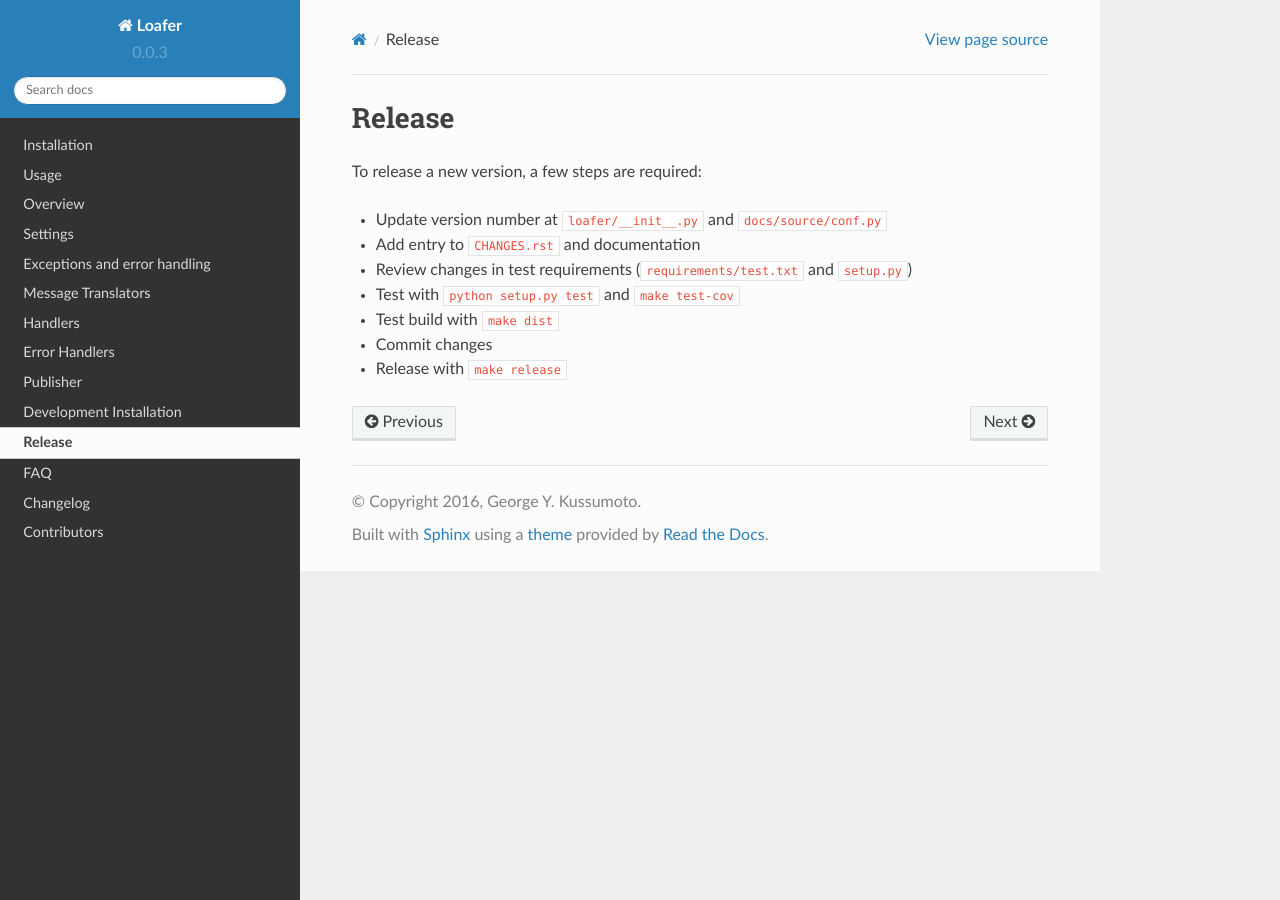
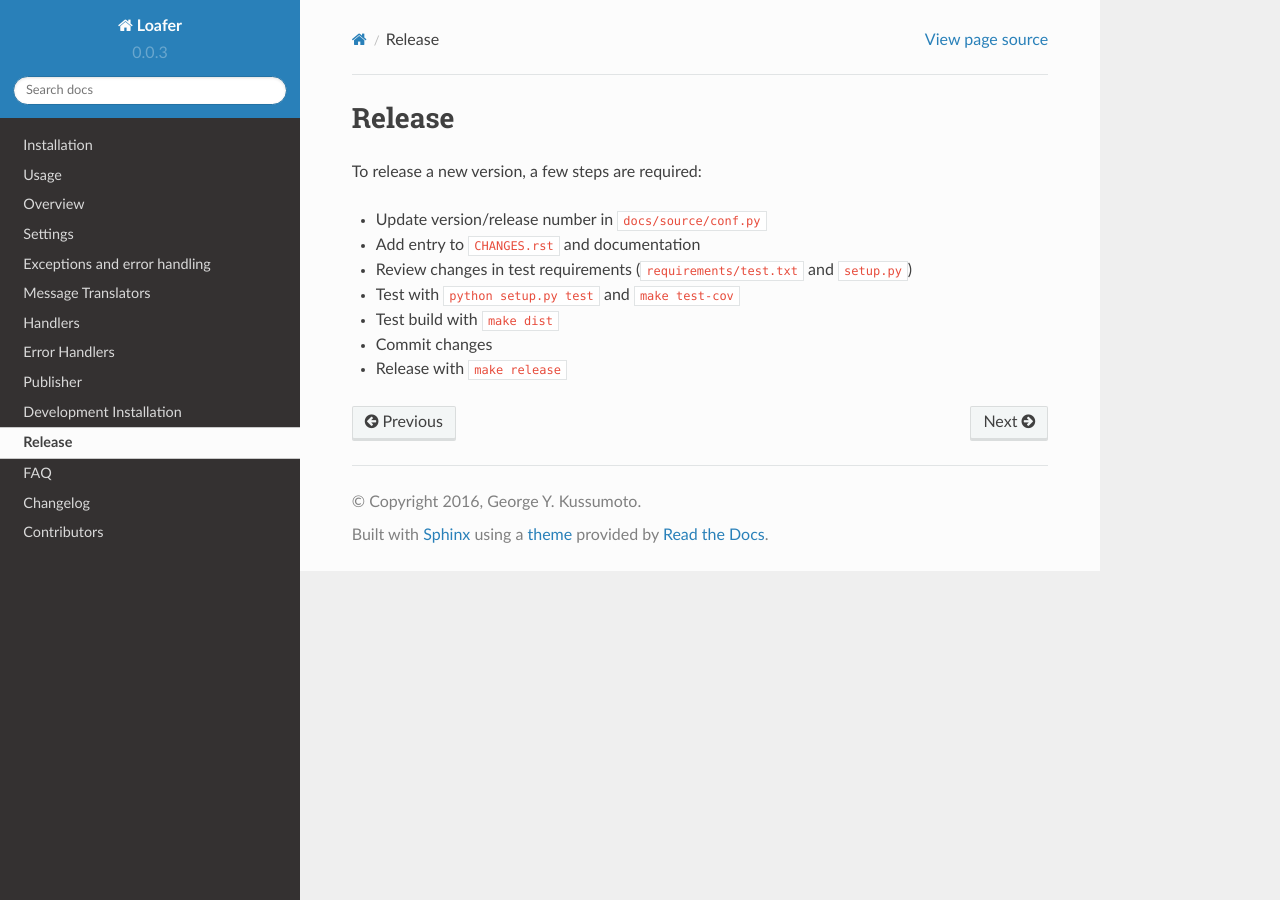
Before and after one commit to georgeyk/loafer, a Sphinx documentation site: the page built from docs/source/development/release.rst, in a window 1280 px wide. Built offline with Sphinx 7.4.7 and the Read the Docs theme 2.0.0, drawn with Linux system fonts in a browser that asks for light colours; pages that are not in the unit, such as notebooks, are missing from menus.

Commit message:
Minor update in release doc

```diff
--- a/docs/source/development/release.rst
+++ b/docs/source/development/release.rst
@@ -3,7 +3,7 @@ Release
 
 To release a new version, a few steps are required:
 
-* Update version number at ``loafer/__init__.py`` and ``docs/source/conf.py``
+* Update version/release number in ``docs/source/conf.py``
 
 * Add entry to ``CHANGES.rst`` and documentation
 
```
